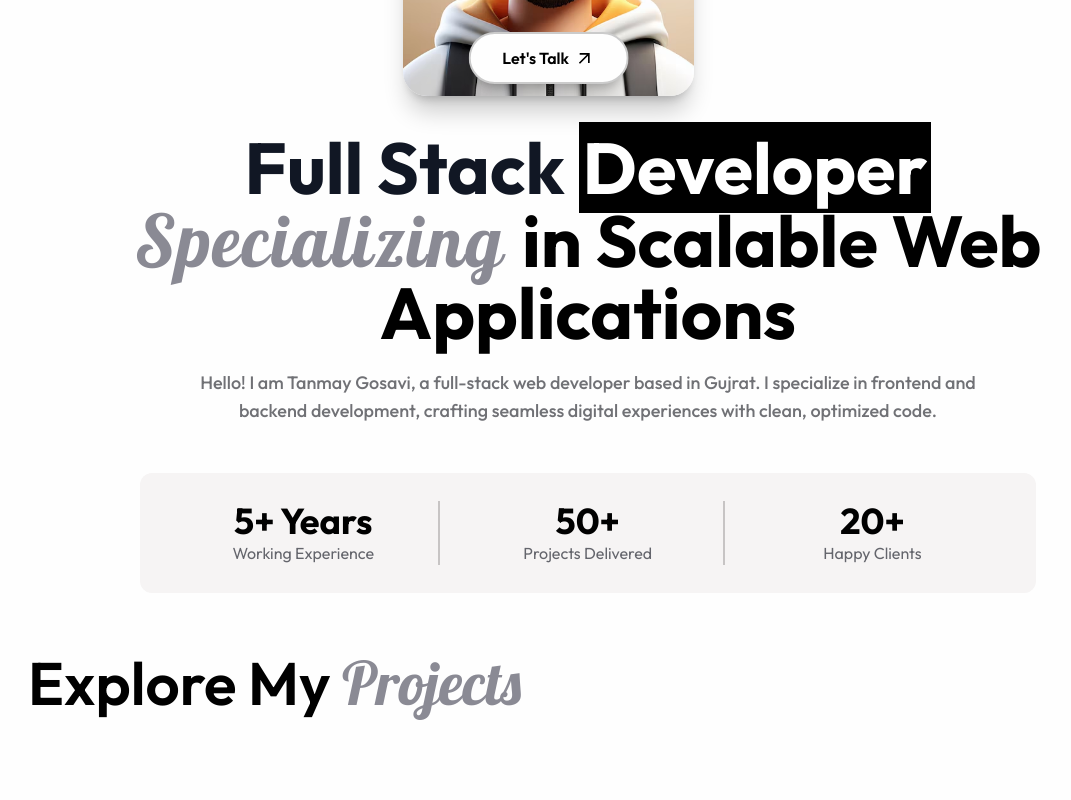
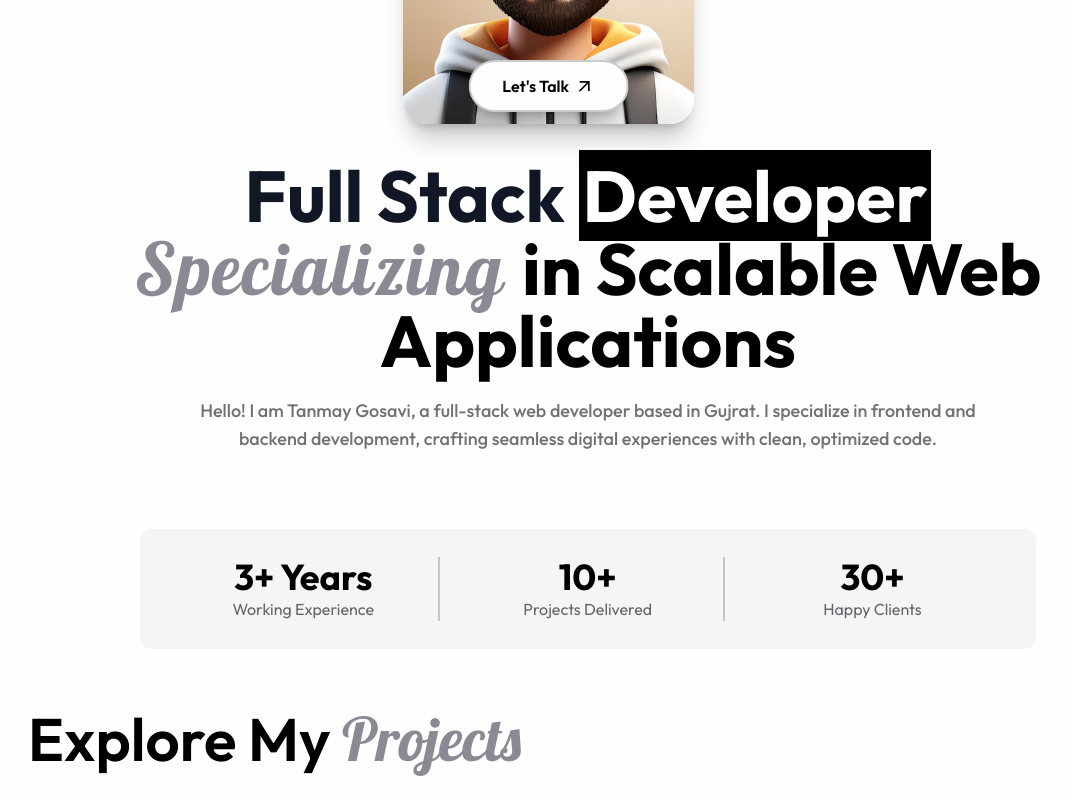
Before and after one commit to Tanmay-Gosavi1/Portfolio, a React (Vite) app in the folder Client/: page / in a window 1280 px wide. Shown: the part 380-1180 px from the top of the page, without its empty margins (52-1123 px from the left). Built offline with nearby package versions, Linux system fonts and the light colour scheme; no server answers.

Commit message:
Server will start automatic , Number Counter animation added

```diff
--- /dev/null
+++ b/Client/src/components/Counter.jsx
@@ -0,0 +1,33 @@
+import React, { useRef } from 'react'
+import { animate , useInView  , useIsomorphicLayoutEffect} from 'framer-motion';
+
+const Counter = ({from , to}) => {
+    const ref = useRef(null);
+    const isInView = useInView(ref , { once: true });
+
+    useIsomorphicLayoutEffect(()=>{
+        const element = ref.current;
+
+        if(!element) return;
+        if(!isInView) return;
+        element.textContent = from.toString();
+
+        const controls = animate(from , to , {
+            duration: 1.5,
+            ease: 'easeOut' ,
+            onUpdate(value){
+                element.textContent = value.toFixed(0).toString();
+            }
+        })
+
+        return ()=> controls.stop();
+
+    }, [ref, isInView, from, to])
+
+
+  return (
+    <span ref={ref}>{from}</span>
+  )
+}
+
+export default Counter
--- a/Client/src/components/Footer.jsx
+++ b/Client/src/components/Footer.jsx
@@ -36,7 +36,7 @@ const Footer = () => {
                 <h1 className='text-4xl sm:text-5xl md:text-6xl font-light text-center font-lobster text-[#8a8a94]'>remarkable ?</h1>
             </div>
             <div className='shadow-black rounded-full shadow-xl/20'>
-                <Link to={'/form'} className='w-fit transition-colors delay-50 whitespace-nowrap flex justify-center items-center hover:cursor-pointer gap-1.5 px-5 md:px-10 py-3 text-[#fefefe] bg-gradient-to-tl from-black/70 via-black/90 to-black hover:bg-gradient-to-tl hover:from-white/70 hover:via-white/90 hover:to-white hover:text-black/90 font-semibold rounded-full border-2 border-white/20 hover:border-black hover:scale-105'>Let's Talk<span className='font-extrabold'><MdArrowOutward size={20}  /></span></Link>
+                <Link to={'/form'} className='w-fit transition-all delay-100 whitespace-nowrap flex justify-center items-center hover:cursor-pointer gap-1.5 px-5 md:px-10 py-3 text-[#fefefe] bg-gradient-to-tl from-black/70 via-black/90 to-black hover:bg-gradient-to-tl hover:from-white/70 hover:via-white/90 hover:to-white hover:text-black/90 font-semibold rounded-full border-2 border-white/20 hover:border-black hover:scale-105'>Let's Talk<span className='font-extrabold'><MdArrowOutward size={20}  /></span></Link>
             </div>
         </div>
 
--- /dev/null
+++ b/Client/src/components/Highlight.jsx
@@ -0,0 +1,22 @@
+import React from 'react'
+import Counter from './Counter.jsx';
+const Highlight = () => {
+  return (
+    <div className='hidden sm:flex flex-col md:flex-row justify-center items-center bg-[#f6f4f4] w-[90%] md:w-[80%] rounded-xl p-4 md:p-7 gap-3 mt-7'>
+        <div className='w-full flex flex-col justify-center md:border-r-2 border-[#c7c4c4] items-center'>
+            <h1 className='text-4xl font-bold whitespace-nowrap'><Counter from={0} to={3} />+ Years</h1>
+            <p className='text-[#64656c]'>Working Experience</p>
+        </div>
+        <div className='w-full flex flex-col justify-center items-center md:border-r-2  border-[#c7c4c4]'>
+            <h1 className='text-4xl font-bold'><Counter from={0} to={10} />+</h1>
+            <p className='text-[#64656c]'>Projects Delivered</p>
+        </div>
+        <div className='w-full flex flex-col justify-center items-center'>
+            <h1 className='text-4xl font-bold'><Counter from={20} to={30} />+</h1>
+            <p className='text-[#64656c]'>Happy Clients</p>
+        </div>
+    </div>
+  )
+}
+
+export default Highlight
--- a/Client/src/components/Reviews.jsx
+++ b/Client/src/components/Reviews.jsx
@@ -43,7 +43,7 @@ const Reviews = () => {
 
 const Review = ({founder_name , company_name , review ,isHidden , avatar }) => {
     return (
-        <div className={`border-1 border-[#d3d2d2] w-69 p-4 rounded-lg shadow-md/20 ${isHidden  ? 'hidden sm:block mt-5' : ''}`}>
+        <div className={`border-1 border-[#d3d2d2] w-69 p-4 rounded-lg shadow-md/20 ${isHidden  ? 'hidden sm:block mt-5' : ''} hover:translate-y-[-5px] transition-all delay-150`}>
             {/* Quote div */}
             <div className='w-full '>
                 <RiDoubleQuotesL size={34} color='#8a8a94' />
--- a/Client/src/pages/Home.jsx
+++ b/Client/src/pages/Home.jsx
@@ -1,4 +1,4 @@
-import React from 'react'
+import React, { useEffect } from 'react'
 import { Link } from 'react-router-dom'
 import { MdArrowOutward } from "react-icons/md";
 import Projects from './Projects';
@@ -7,12 +7,26 @@ import Faqs from '../components/Faqs';
 import Reviews from '../components/Reviews';
 import Footer from '../components/Footer.jsx'
 import header_img from '../assets/bestAvatar.jpg'
-
+import Highlight from '../components/Highlight.jsx';
+import axios from 'axios';
 
 const Home = () => {
+  // Ping backend to wake it up on component mount
+  useEffect(()=>{
+    const startBackend = async()=>{
+      const BackendUrl = "https://portfolio-backend-lvoz.onrender.com/"
+      try {
+          await axios.get(BackendUrl);
+      } catch (error) {
+          console.error("Error starting backend:", error);
+      }
+    }
+    startBackend();
+  },[]);
   return (
     <div id='home' className='min-h-screen w-full px-5 sm:px-14 md:px-20 pb-5 flex flex-col items-center pt-19 '>
         {/* Header Div */}
+      <div className='my-5 md:my-7'>
           <div className='flex justify-center sm:justify-between items-center h-100 gap-2 w-full'>
               {/* Left div */}
               <div className='hidden sm:flex flex-col gap-3'>
@@ -48,23 +62,10 @@ const Home = () => {
         <div className='text-center text-lg text-[#4d4e54] my-5 font-medium opacity-80 w-full md:w-[70%] mx-auto max-md:leading-6 selection:text-white selection:bg-black'>
           <h1>Hello! I am Tanmay Gosavi, a full-stack web developer based in Gujrat. I specialize in frontend and backend development, crafting seamless digital experiences with clean, optimized code.</h1>
         </div>
+    </div>
 
       {/* Highlighted box */}
-      <div className='hidden sm:flex flex-col md:flex-row justify-center items-center bg-[#f6f4f4] w-[90%] md:w-[80%] rounded-xl p-4 md:p-7 gap-3 mt-7'>
-        <div className='w-full flex flex-col justify-center md:border-r-2 border-[#c7c4c4] items-center'>
-            <h1 className='text-4xl font-bold whitespace-nowrap'>5+ Years</h1>
-            <p className='text-[#64656c]'>Working Experience</p>
-        </div>
-        <div className='w-full flex flex-col justify-center items-center md:border-r-2  border-[#c7c4c4]'>
-            <h1 className='text-4xl font-bold'>50+</h1>
-            <p className='text-[#64656c]'>Projects Delivered</p>
-        </div>
-        <div className='w-full flex flex-col justify-center items-center'>
-            <h1 className='text-4xl font-bold'>20+</h1>
-            <p className='text-[#64656c]'>Happy Clients</p>
-        </div>
-      </div>
-
+      <Highlight />
       <Projects />
       <Techstack />
       <Reviews />
```
Lines whose indentation alone changed are shown as unchanged.
